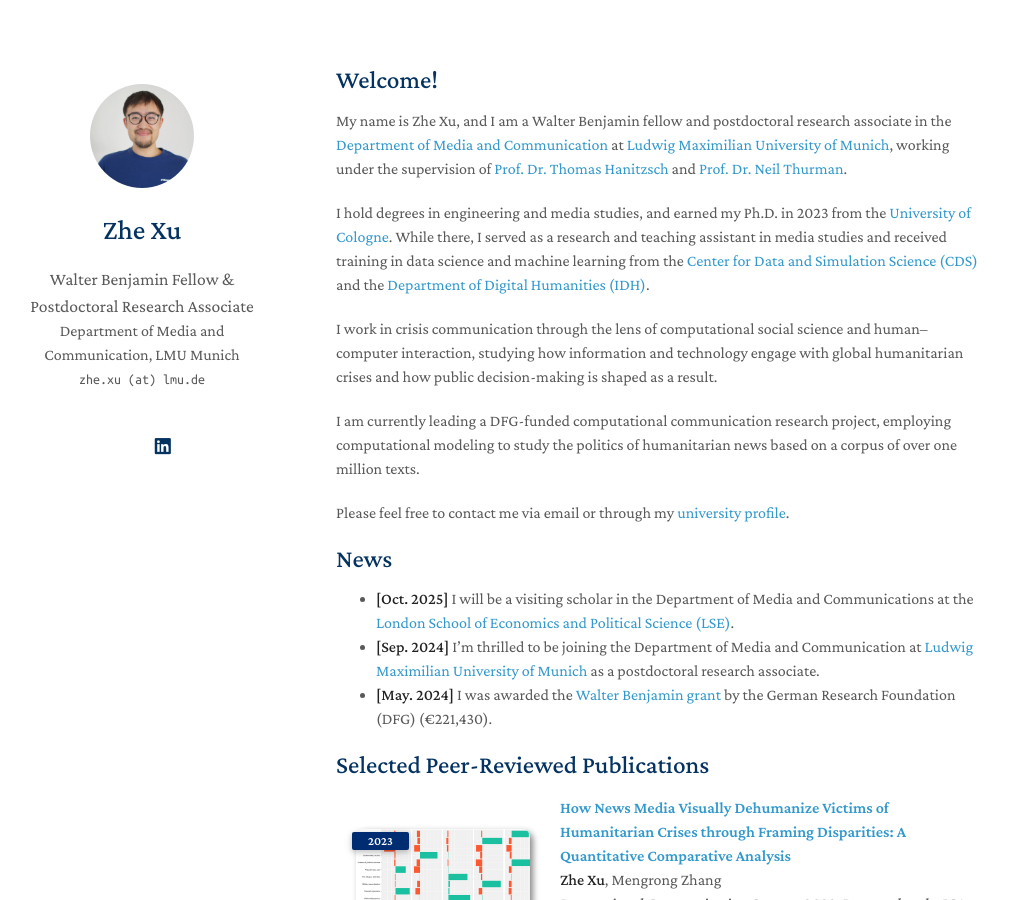
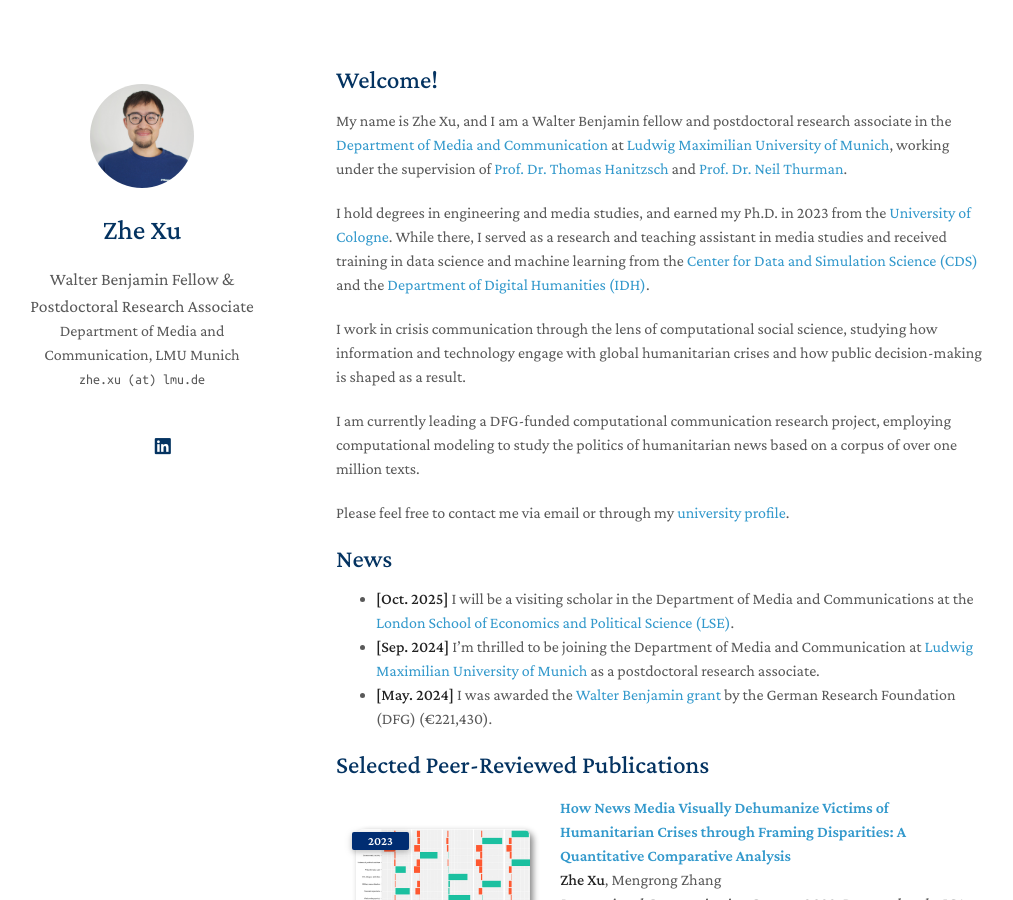
Before and after one commit to zhexuphd/home, a Jekyll site: the page built from index.md, in a window 1280 px wide and 900 px high. Shown: the whole window, without its empty margins (134-1147 px from the left). Built offline with Jekyll 4.4.1, drawn with Linux system fonts in a browser that asks for light colours; a style sheet for code colours, icons or effects is not loaded; our own code applies the rules of GitHub Pages for plain Markdown files.

Commit message:
Update index.md

```diff
--- a/index.md
+++ b/index.md
@@ -7,7 +7,7 @@ My name is Zhe Xu, and I am a Walter Benjamin fellow and postdoctoral research a
 
 I hold degrees in engineering and media studies, and earned my Ph.D. in 2023 from the [University of Cologne](https://www.uni-koeln.de/en/). While there, I served as a research and teaching assistant in media studies and received training in data science and machine learning from the [Center for Data and Simulation Science (CDS)](https://cds.uni-koeln.de/en/) and the [Department of Digital Humanities (IDH)](https://dh.phil-fak.uni-koeln.de/).
 
-I work in crisis communication through the lens of computational social science and human–computer interaction, studying how information and technology engage with global humanitarian crises and how public decision-making is shaped as a result.
+I work in crisis communication through the lens of computational social science, studying how information and technology engage with global humanitarian crises and how public decision-making is shaped as a result.
 
 I am currently leading a DFG-funded computational communication research project, employing computational modeling to study the politics of humanitarian news based on a corpus of over one million texts.
 
```
